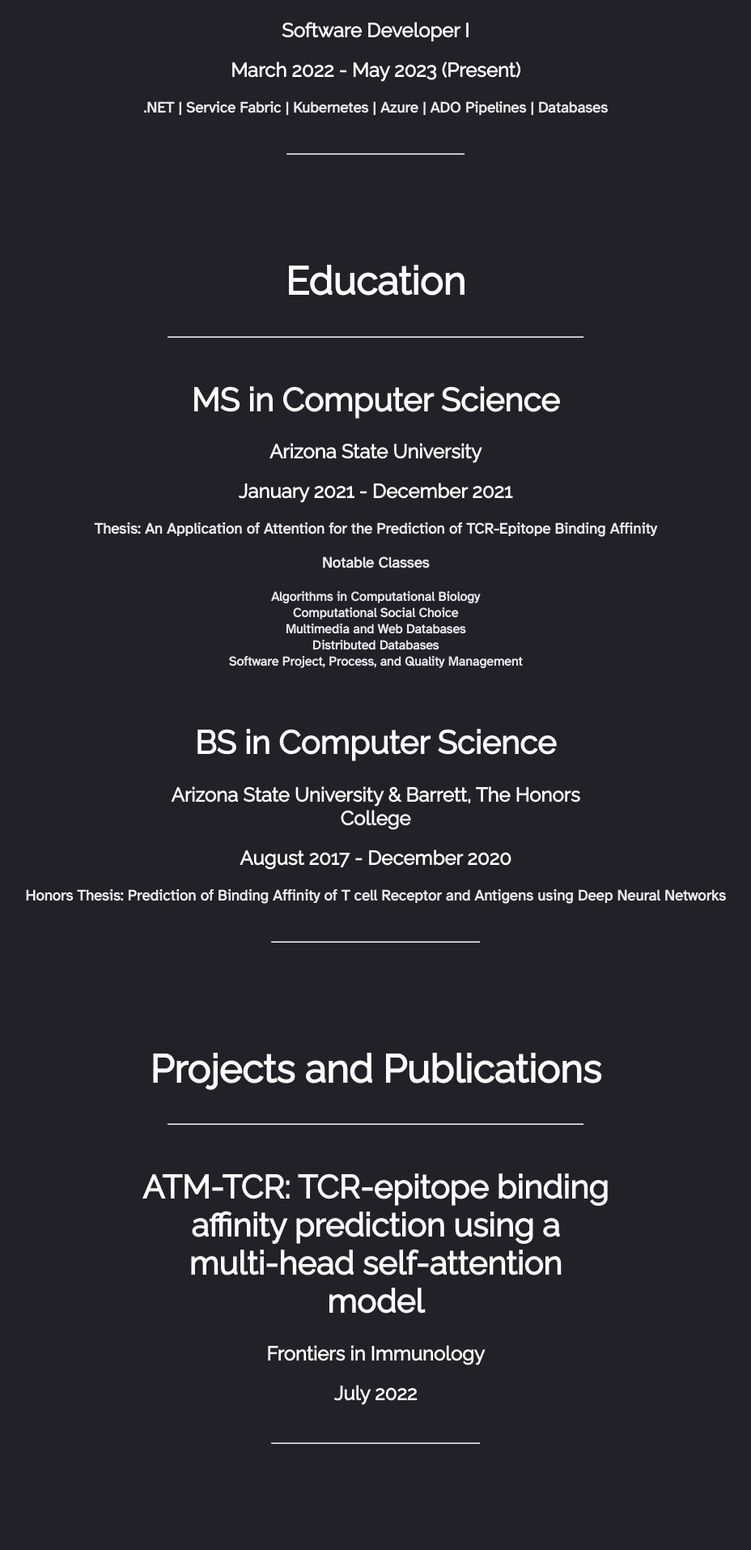
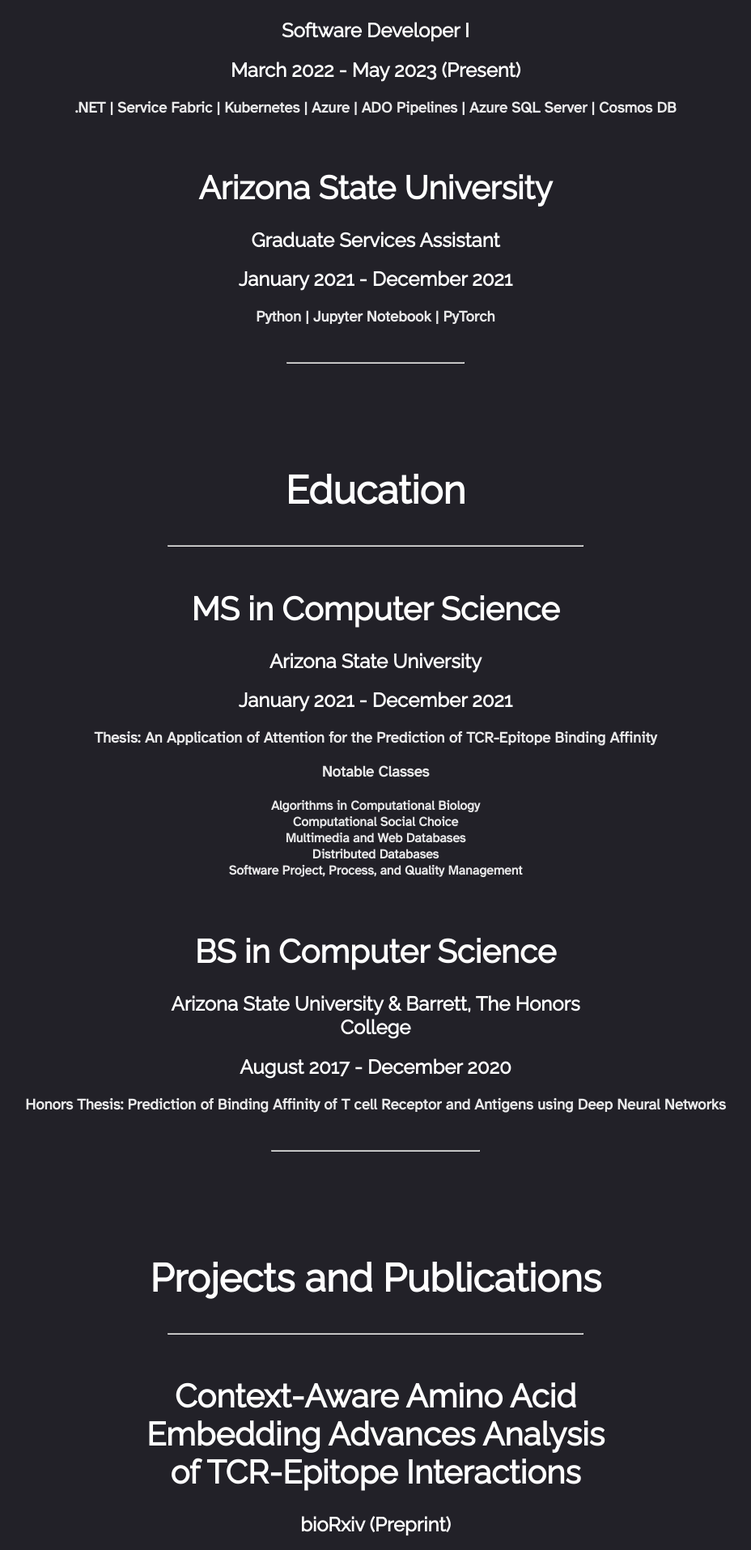
Before and after one commit to cai-michael/cai-michael.github.io, an Angular app in the folder website/: page /resume in a window 1280 px wide. Shown: the part 500-2414 px from the top of the page at 81% size, without its empty margins (176-1104 px from the left). Built offline with nearby package versions, Linux system fonts and the light colour scheme.

Commit message:
Resume Content

```diff
--- a/website/src/app/resume/resume.component.html
+++ b/website/src/app/resume/resume.component.html
@@ -4,6 +4,7 @@
   <!--<h1 style="margin-top: 150px;">Resume</h1>-->
 </div>
 
+<!--Employment-->
 <div class="summaries-container first">
   <h2>Employment</h2>
   <hr class="top-separator">
@@ -12,13 +13,19 @@
     title="Software Developer I"
     image=""
     [dates]="currentDateString('March 2022')"
-    description=".NET | Service Fabric | Kubernetes | Azure | ADO Pipelines | Databases">
+    description=".NET | Service Fabric | Kubernetes | Azure | ADO Pipelines | Azure SQL Server | Cosmos DB">
+  </app-summary>
+  <app-summary class="summary"
+    header="Arizona State University"
+    title="Graduate Services Assistant"
+    image=""
+    dates="January 2021 - December 2021"
+    description="Python | Jupyter Notebook | PyTorch">
   </app-summary>
   <hr class="bottom-separator">
 </div>
 
-<!--Add space here-->
-
+<!--Education-->
 <div class="summaries-container">
   <h2>Education</h2>
   <hr class="top-separator">
@@ -48,17 +55,23 @@
   <hr class="bottom-separator">
 </div>
 
-<!--Add space here-->
-
+<!--Projects and Publications-->
 <div class="summaries-container">
   <h2>Projects and Publications</h2>
   <hr class="top-separator">
   <app-summary class="summary"
-    header="ATM-TCR: TCR-epitope binding affinity prediction using a multi-head self-attention model"
-    title="Frontiers in Immunology"
+    header="Context-Aware Amino Acid Embedding Advances Analysis of TCR-Epitope Interactions"
+    title="bioRxiv (Preprint)"
     image=""
-    dates="July 2022"
-    description="">
+    dates="April 2023"
+    description="Author">
+  </app-summary>
+  <app-summary class="summary"
+      header="ATM-TCR: TCR-epitope binding affinity prediction using a multi-head self-attention model"
+      title="Frontiers in Immunology"
+      image=""
+      dates="July 2022"
+      description="First Author">
   </app-summary>
   <hr class="bottom-separator">
 </div>
```
